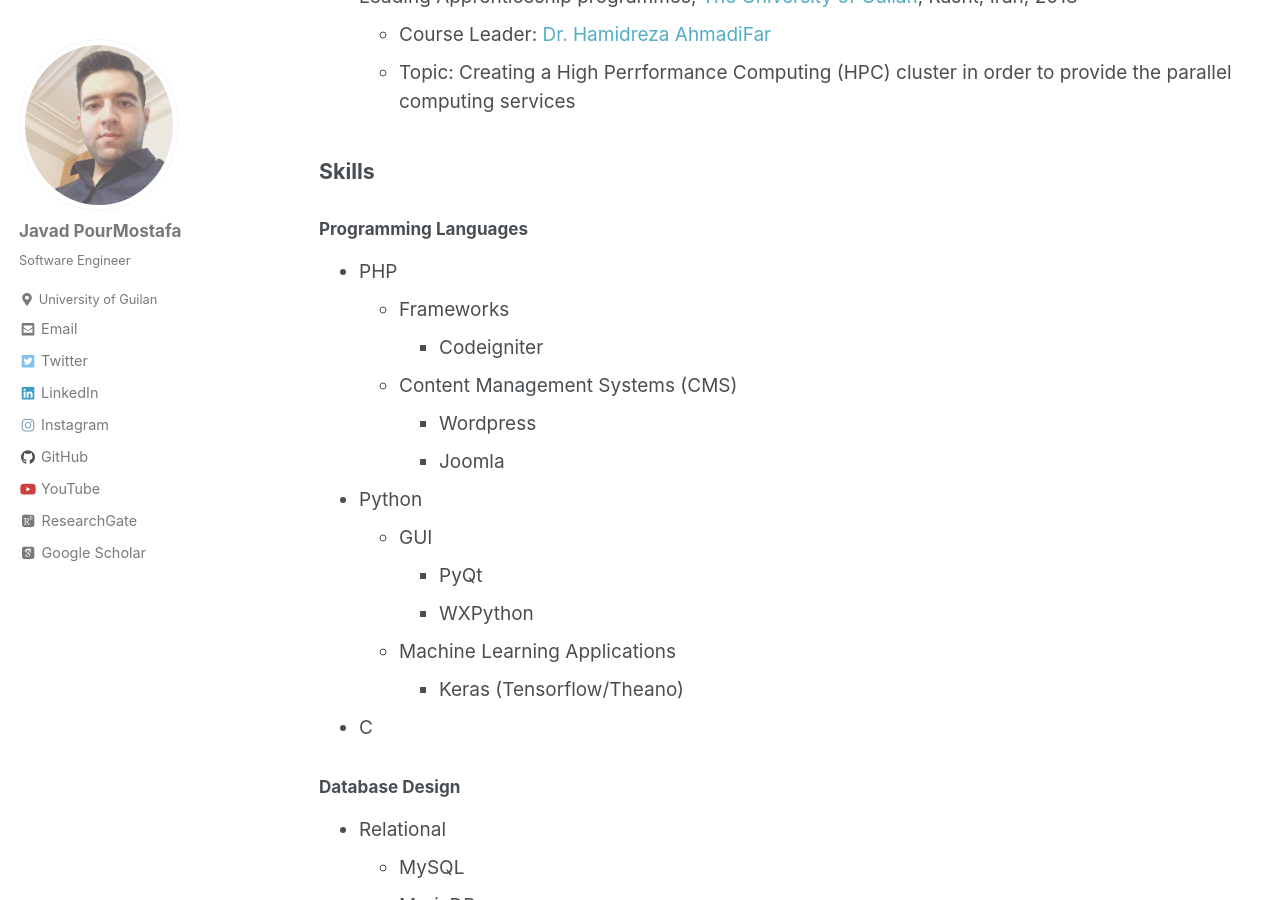
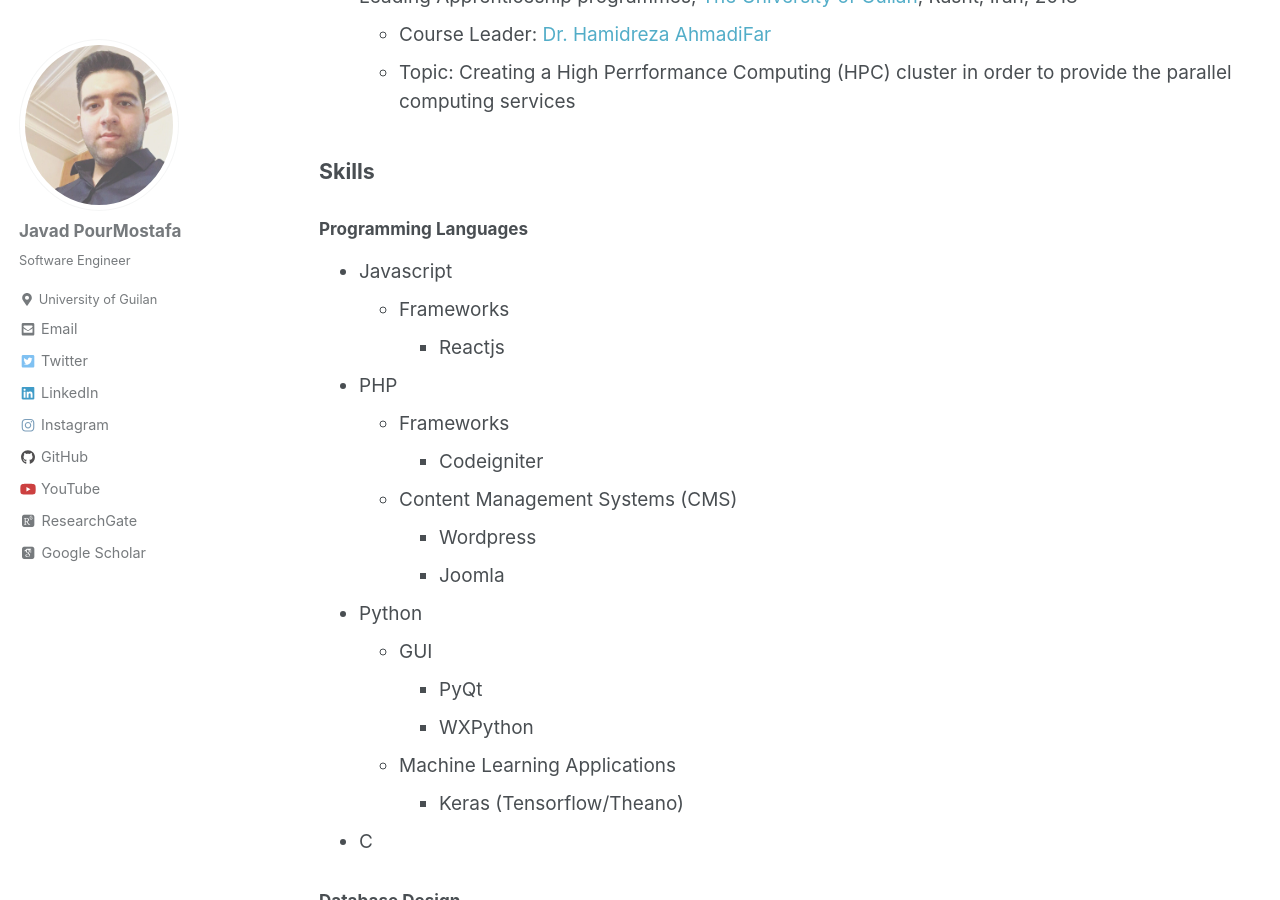
Before and after one commit to JoyeBright/JoyeBright.github.io, a Jekyll site: the page built from _pages/cv.md, in a window 1280 px wide and 900 px high, scrolled down 2584 px. Built offline with Jekyll 4.4.1, drawn with Linux system fonts in a browser that asks for light colours; nearby versions of some CDN libraries; some web fonts are replaced.

Commit message:
Add ReactJs to my resume

```diff
--- a/_pages/cv.md
+++ b/_pages/cv.md
@@ -66,6 +66,9 @@
 
 ## Skills
 ### Programming Languages
+*   Javascript
+    *   Frameworks
+        *   Reactjs
 *   PHP
     *   Frameworks
         *   Codeigniter
```
